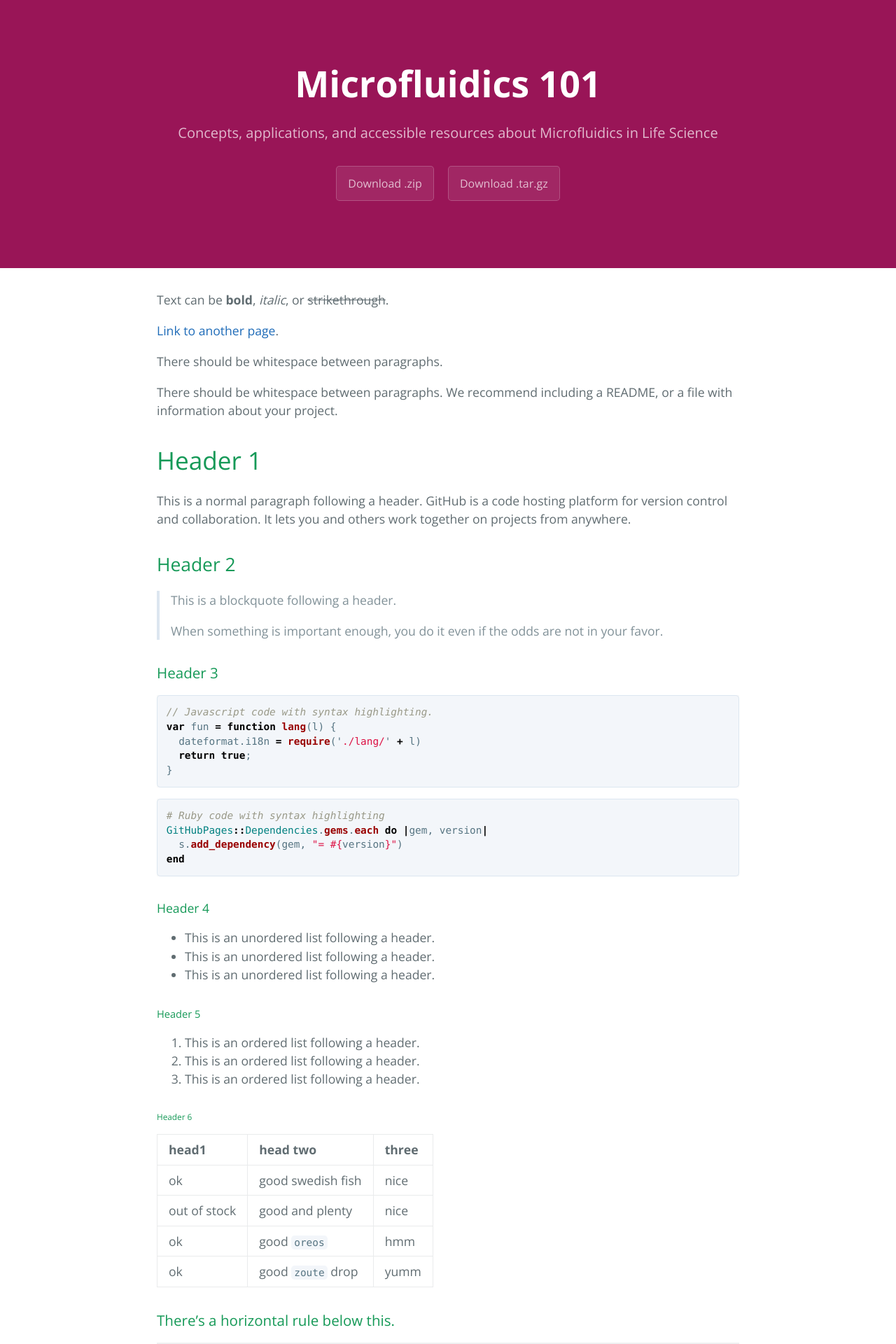
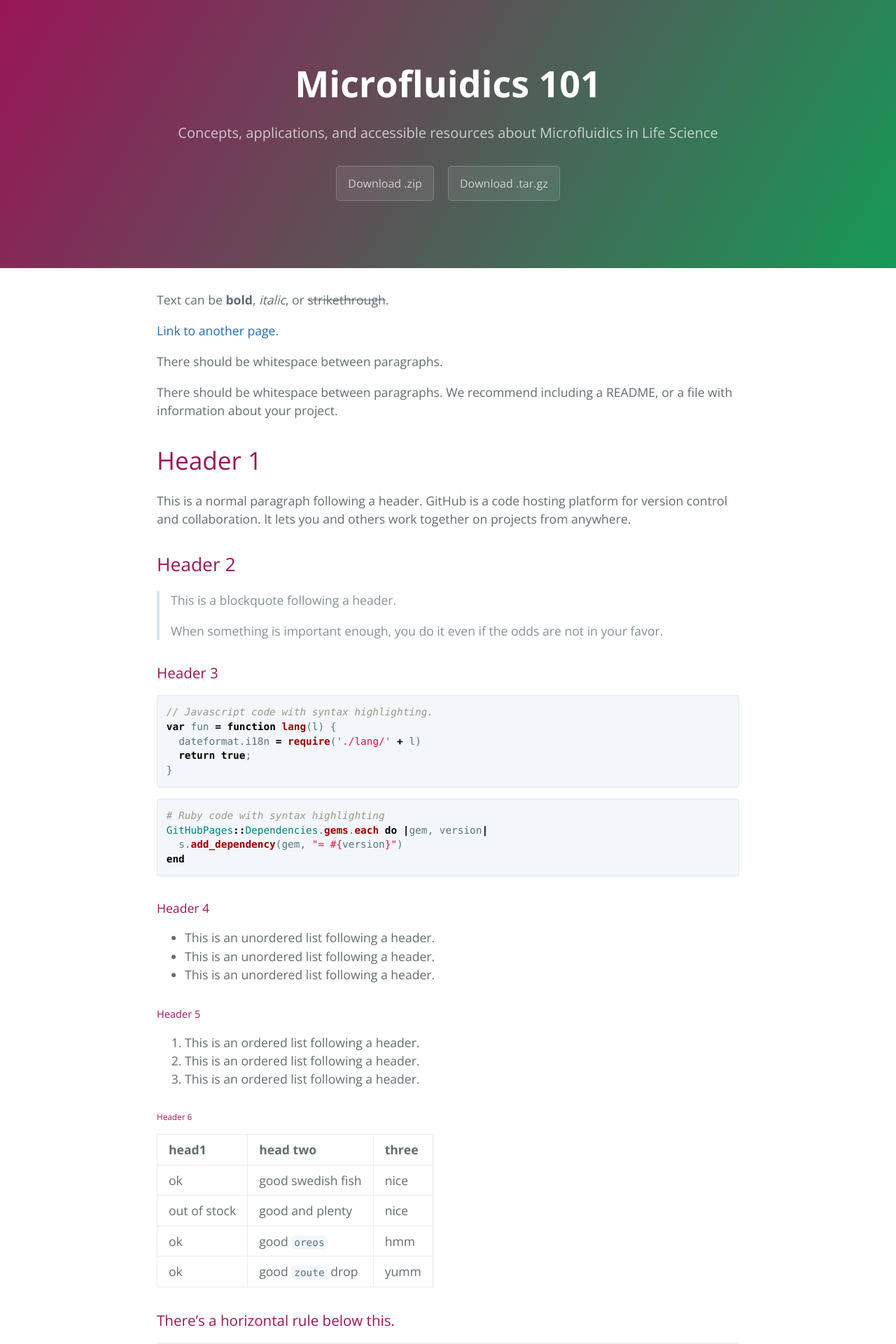
Before and after one commit to ufluidics101/ufluidics101.github.io, a Jekyll site: the page built from index.md, in a window 1280 px wide. Shown: the top 1920 px of the page at 70% size. Built offline with Jekyll 4.4.1, drawn with Linux system fonts in a browser that asks for light colours.

Commit message:
Update variables.scss

```diff
--- a/_sass/variables.scss
+++ b/_sass/variables.scss
@@ -8,11 +8,11 @@ $medium-breakpoint: 42em !default;
 //$header-bg-color-secondary: #155799 !default;
 
 $header-heading-color: #fff !default;
-$header-bg-color: #991557 !default;
-$header-bg-color-secondary: #991557 !default;
+$header-bg-color: #159957 !default; // Updated
+$header-bg-color-secondary: #991557 !default; // Updated
 
 // Text
-$section-headings-color: #159957 !default;
+$section-headings-color: #991557 !default; // Before: #159957
 $body-text-color: #606c71 !default;
 $body-link-color: #1e6bb8 !default;
 $blockquote-text-color: #819198 !default;
```
